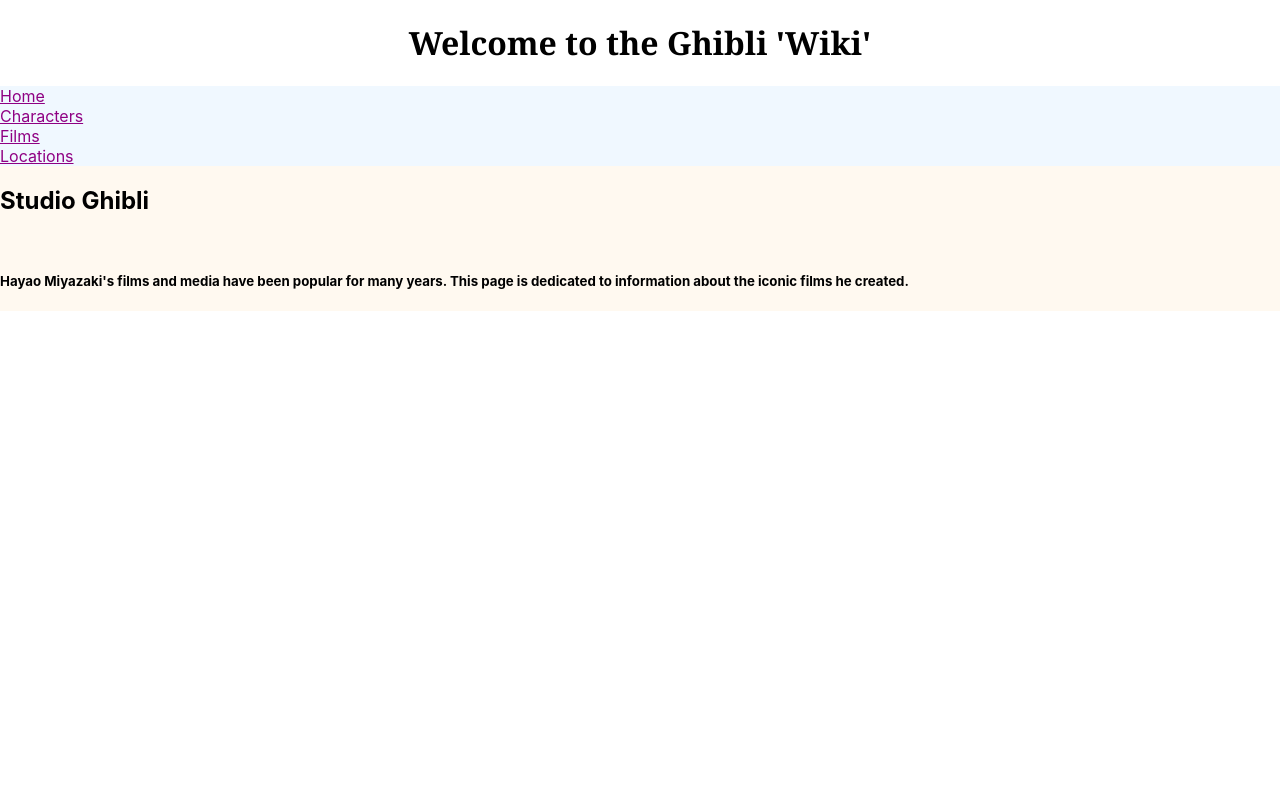
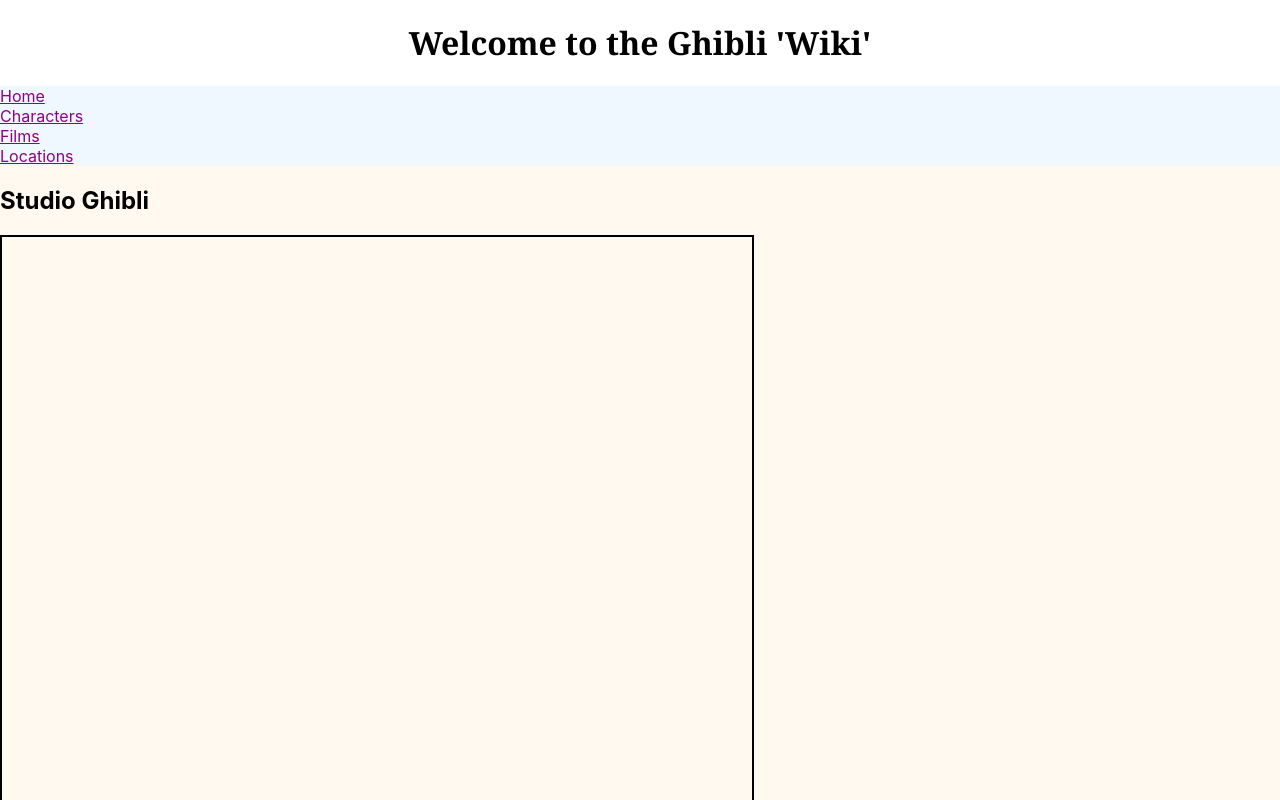
Before and after one commit to GianaMylan/ReactApps, a React (Create React App) app in the folder ghibli-app/: page / in a window 1280 px wide. Shown: the top 800 px of the page. Built offline with nearby package versions, Linux system fonts and the light colour scheme.

Commit message:
crossfade container

```diff
--- a/ghibli-app/src/App.css
+++ b/ghibli-app/src/App.css
@@ -25,10 +25,11 @@
   display: grid;
 }
 
-.slideshow {
+.crossfade {
   display: grid;
-  height: auto;
-  width: auto;
+  border: solid black 2pt;
+  height: 750px;
+  width: 750px;
 }
 
 .crossfade > figure {
@@ -36,6 +37,7 @@
   backface-visibility: hidden;
   background-size: contain;
   background-position: center center;
+  background-repeat: no-repeat;
   color: transparent;
   height: 95%;
   left: 0px;
```
